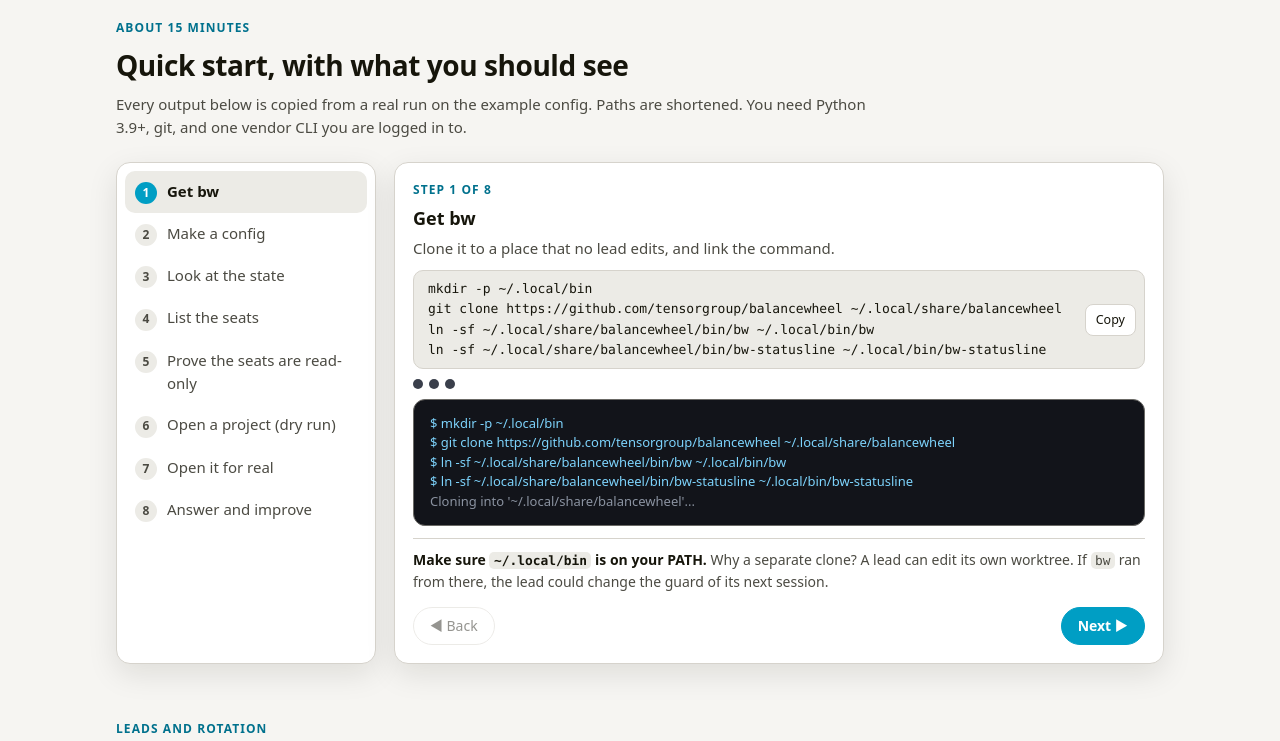
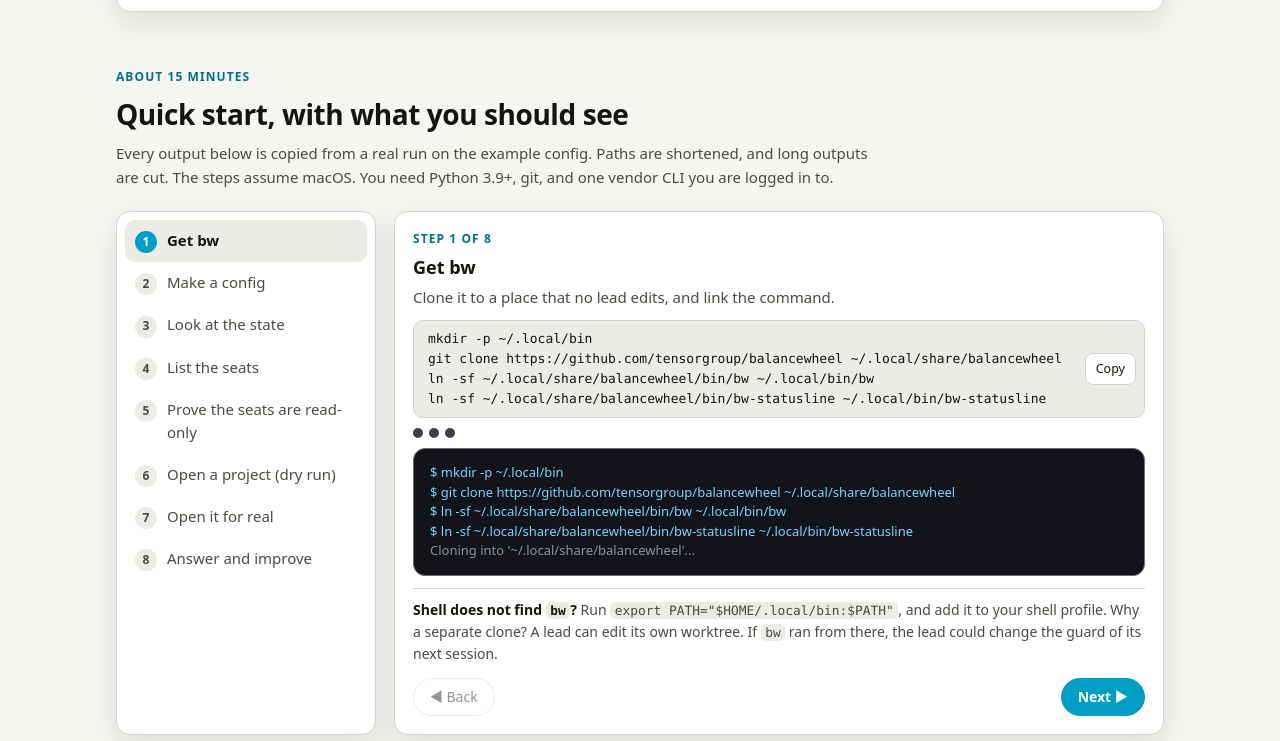
Before and after one commit to tensorgroup/balancewheel, a plain HTML site: page docs/start/index.html in a window 1280 px wide. Shown: the part 1220-1961 px from the top of the page. Drawn offline with Linux system fonts and the light colour scheme.

Commit message:
docs: quick start fixes from the codex review
Edit the config before seats are verified or tools updated, so the example
spends no quota on seats you do not have. Say the steps assume macOS. Name
the Claude and pi seat credentials, and that they belong in the shell
profile: the Terminal tab bw start opens gets only bw's own variables.
Plain bw does not update or check; bw answer asks you to tell the lead to
look. Mark the dry-run output as an excerpt, give a first review to try,
and give the PATH fix. The guide keeps focus on step changes and hides
findings from screen readers until the blind round.

```diff
--- a/docs/start/index.html
+++ b/docs/start/index.html
@@ -219,7 +219,7 @@ footer { margin-top: 60px; color: var(--ink-3); font-size: 13px; border-top: 1px
   <section class="hero" aria-labelledby="t-hero">
     <div>
       <div class="kicker">Moderated multi-model review</div>
-      <h1 id="t-hero">Other vendors' agents review your work. You keep the receipts.</h1>
+      <h1 id="t-hero">Other vendors' agents review your work. The results choose your reviewers.</h1>
       <p class="lede">You work in one agent, the <b>lead</b>. At a checkpoint it asks other vendors' agents, the <b>seats</b>, to review. The seats can read your code. They cannot change it. The lead checks every finding in the code and logs the result. The log becomes a scoreboard.</p>
       <div class="row">
         <a class="btn primary" href="#panel">▶ Watch a panel</a>
@@ -306,7 +306,7 @@ One dispute (opus against astra on the lock order). The code agreed with astra.<
   <section id="quickstart" aria-labelledby="t-qs">
     <div class="kicker">About 15 minutes</div>
     <h2 id="t-qs">Quick start, with what you should see</h2>
-    <p class="sub">Every output below is copied from a real run on the example config. Paths are shortened. You need Python 3.9+, git, and one vendor CLI you are logged in to.</p>
+    <p class="sub">Every output below is copied from a real run on the example config. Paths are shortened, and long outputs are cut. The steps assume macOS. You need Python 3.9+, git, and one vendor CLI you are logged in to.</p>
     <div class="qs">
       <div class="card"><ol id="qslist" aria-label="Quick start steps"></ol></div>
       <div class="card pane" id="qspane" aria-live="polite"></div>
@@ -455,6 +455,7 @@ One dispute (opus against astra on the lock order). The code agreed with astra.<
     for (const f of findings) {
       const n = findEls[f.id], v = n.querySelector('.verdict');
       n.classList.toggle('show', at('blind'));
+      n.setAttribute('aria-hidden', String(!at('blind')));
       n.classList.toggle('dispute', !!f.dispute && (k === 'merge' || k === 'dispute'));
       n.classList.toggle('dropped', f.fate === 'dropped' && at('filter'));
       const judged = at('verify') && f.fate !== 'dropped';
@@ -494,11 +495,11 @@ One dispute (opus against astra on the lock order). The code agreed with astra.<
     { t: 'Get bw', why: 'Clone it to a place that no lead edits, and link the command.',
       cmd: 'mkdir -p ~/.local/bin\ngit clone https://github.com/tensorgroup/balancewheel ~/.local/share/balancewheel\nln -sf ~/.local/share/balancewheel/bin/bw ~/.local/bin/bw\nln -sf ~/.local/share/balancewheel/bin/bw-statusline ~/.local/bin/bw-statusline',
       out: [['dim', "Cloning into '~/.local/share/balancewheel'..."]],
-      means: '<b>Make sure <code>~/.local/bin</code> is on your PATH.</b> Why a separate clone? A lead can edit its own worktree. If <code>bw</code> ran from there, the lead could change the guard of its next session.' },
+      means: '<b>Shell does not find <code>bw</code>?</b> Run <code>export PATH="$HOME/.local/bin:$PATH"</code>, and add it to your shell profile. Why a separate clone? A lead can edit its own worktree. If <code>bw</code> ran from there, the lead could change the guard of its next session.' },
     { t: 'Make a config', why: 'Start from the example. Then check it.',
       cmd: 'mkdir -p ~/.config/balancewheel\ncp ~/.local/share/balancewheel/balancewheel.example.json ~/.config/balancewheel/config.json\npython3 ~/.local/share/balancewheel/metrics/log.py config',
       out: [['', '{\n  "schema_version": 3,\n  "canvas": "terminal",\n  "plans": {\n    "claude-plan": {\n      "vendor": "anthropic",\n  …'], ['ok', '\n(exit status 0)']],
-      means: '<b>Exit 0:</b> the config is valid. A mistake prints one line, for example <code>config error: seatz: unknown key</code>, and exit status 2. Keep the example for the next steps. Before real use, put your own plans, leads, seats, and profiles in its place.' },
+      means: '<b>Exit 0:</b> the config is valid. A mistake prints one line, for example <code>config error: seatz: unknown key</code>, and exit status 2. Look at the next step with the example. Then, before you verify seats, edit <code>tools</code>, <code>plans</code>, <code>leads</code>, <code>seats</code>, and <code>profiles</code> for what you have, and remove the rest.' },
     { t: 'Look at the state', why: 'One command shows plans, leads, asks, and the guard.',
       cmd: 'bw status',
       out: [['', 'plans:\n  chatgpt-plan (plan): quota unknown — quota: none\n  claude-plan (plan): quota unknown — statusline: no reading\n    no quota reading yet; rotation is using observed caps only\n  …\nleads:\n  astra: codex gpt-6-astra on chatgpt-plan · contained by self\n  claude: claude-code opus on claude-plan · contained by self\ninbox: empty\nguard:\n  no judge: gray calls are recorded as asks, nothing is stopped; the guard stays shadow (set guard.model to let it act)']],
@@ -507,22 +508,22 @@ One dispute (opus against astra on the lock order). The code agreed with astra.<
       cmd: 'bw seat list',
       out: [['', 'astra  codex  gpt-6-astra  plan=chatgpt-plan  fallback=gem  tier=default  '], ['bad', 'verified=no (never verified)'], ['', '  capped=no\nopus  claude-code  claude-opus-5-5  plan=claude-plan  fallback=-  tier=default  '], ['bad', 'verified=no (never verified)'], ['', '  capped=no\n…']],
       means: '<b>verified=no</b> means the seat never runs in a panel. The next step fixes that.' },
-    { t: 'Prove the seats are read-only', why: 'Log each seat in first. Then attack-test them: each seat is told to write a file, on a new and a resumed session. The write must fail.',
+    { t: 'Prove the seats are read-only', why: 'Log each seat in first. A Claude seat needs CLAUDE_CODE_OAUTH_TOKEN (from claude setup-token); a pi seat needs OPENROUTER_API_KEY. Put them in your shell profile. Then attack-test: each seat is told to write a file, on a new and a resumed session. The write must fail.',
       cmd: 'bw seat verify\nbw seat list',
       out: [['dim', '… the attack runs for each seat …\n'], ['ok', 'bw: recorded a seat pass for codex on …'], ['', '\nastra  codex  gpt-6-astra  plan=chatgpt-plan  …  '], ['ok', 'verified=yes'], ['', '  capped=no']],
       means: '<b>It spends a little model quota.</b> A seat that is capped or not logged in shows <code>seat &lt;id&gt;: pending — &lt;reason&gt;</code>. That is not a failure. Run it again after a CLI upgrade.' },
-    { t: 'Open a project (dry run)', why: 'Use the path of one of your git repositories. See what bw start would do. Nothing runs and nothing is written.',
+    { t: 'Open a project (dry run)', why: 'Use the path of one of your git repositories. See what bw start would do. Nothing runs and nothing is written. This is an excerpt: read every "would update" line in yours.',
       cmd: 'bw start --dry-run ~/code/my-project',
       out: [['', 'bw start: dry run for ~/code/my-project (profile product); nothing is run or written\nbw start: would update claude: claude update · lock runtime-claude-code · installer claude\nbw start: would read quota for plan claude-plan\nbw start: would check seats in the background\n'], ['ok', 'bw start: lead: claude (order)'], ['', '\nbw start: would run: open -a Terminal ~/.local/state/balancewheel/start/98bf2f5e3750.command']],
       means: '<b>lead: claude (order)</b> means the first lead in the profile\'s order would start.' },
     { t: 'Open it for real', why: 'Update the tools, re-check containment, read quota, and open the lead in a new macOS Terminal tab.',
       cmd: 'bw start ~/code/my-project',
       out: [['', 'bw start: claude: 2.4.1 → 2.4.1 current (1.2s)\n…\nbw start: lead: claude (order)\n'], ['ok', 'bw start: opened a Terminal tab for ~/code/my-project'], ['', '\nbw start: checking seats in the background (log: …)']],
-      means: '<b>Inside a project, plain <code>bw</code></b> starts the lead in the terminal you are in. On Linux, use that. The version numbers here are an example.' },
+      means: '<b>Try a first review:</b> tell the lead "Review my uncommitted changes with a review panel, and check each finding against the code." Inside a project, plain <code>bw</code> starts the lead in this terminal, with no updates and no checks. The version numbers here are an example.' },
     { t: 'Answer and improve', why: 'Questions only you can answer reach you as files. bw also learns from how you work.',
       cmd: 'bw inbox\nbw improve',
       out: [['', 'bw: inbox empty\nbw: nothing to change yet; the evidence builds as you work']],
-      means: '<b>When a lead asks something,</b> it shows in <code>bw inbox</code>. Answer with <code>bw answer &lt;id&gt; "&lt;text&gt;"</code>. The lead reads your answer from a file only bw writes.' },
+      means: '<b>When a lead asks something,</b> it shows in <code>bw inbox</code>. Answer with <code>bw answer &lt;id&gt; "&lt;text&gt;"</code>, then tell the lead to read its inbox. It reads your answer from a file only bw writes.' },
   ];
   const qslist = $('#qslist'), qspane = $('#qspane');
   let qcur = 0, typing = null;
@@ -555,12 +556,14 @@ One dispute (opus against astra on the lock order). The code agreed with astra.<
     const prev = el('button', { class: 'btn', type: 'button', text: '◀ Back', onclick: () => qshow(qcur - 1) });
     const next = el('button', { class: 'btn primary', type: 'button', text: qcur === qs.length - 1 ? 'Done ✓' : 'Next ▶', onclick: () => qshow(qcur === qs.length - 1 ? 0 : qcur + 1) });
     prev.disabled = qcur === 0;
+    const moveFocus = qspane.contains(document.activeElement);
     qspane.replaceChildren(
       el('div', { class: 'kicker', text: `Step ${qcur + 1} of ${qs.length}` }),
       el('h3', { text: s.t }), el('p', { class: 'why', text: s.why }),
       cmdBox(s.cmd),
       el('div', { class: 'term-head', 'aria-hidden': 'true' }, el('i'), el('i'), el('i')),
       term, means, el('div', { class: 'nav' }, prev, next));
+    if (moveFocus) { const h = qspane.querySelector('h3'); h.tabIndex = -1; h.focus({ preventScroll: true }); }
     typeOut(term, [['p', '$ ' + s.cmd.split('\n').join('\n$ ') + '\n'], ...s.out]);
   }
   qshow(0);
@@ -650,10 +653,10 @@ One dispute (opus against astra on the lock order). The code agreed with astra.<
 
   /* ── CHEAT SHEET ──────────────────────────────────────────────── */
   const cheats = [
-    ['Work on a project', 'bw', 'Inside a project: the lead starts in this terminal.'],
+    ['Work on a project', 'bw', 'Inside a project: the lead starts in this terminal. No updates, no checks.'],
     ['Open a project in a new tab', 'bw start ~/code/my-project', 'One line per tool, quota per plan, then "opened a Terminal tab".'],
     ['See plans, leads, and asks', 'bw status', 'Plans, worktrees, leads, inbox, and guard.'],
-    ['Answer a lead', 'bw inbox\nbw answer <id> "<text>"', 'The open asks. The lead then reads your answer.'],
+    ['Answer a lead', 'bw inbox\nbw answer <id> "<text>"', 'The open asks. Then tell the lead to read its inbox.'],
     ['Use another lead here', 'bw lead --use <lead>', 'Undo with bw lead --auto.'],
     ['Record a capped plan', 'bw cap <plan>', '"bw: <plan> capped until …". For leads that do not report usage.'],
     ['Check the seats', 'bw seat list', 'One line per seat: verified=, capped=.'],
```
Also changed, not shown: 2 other files.
